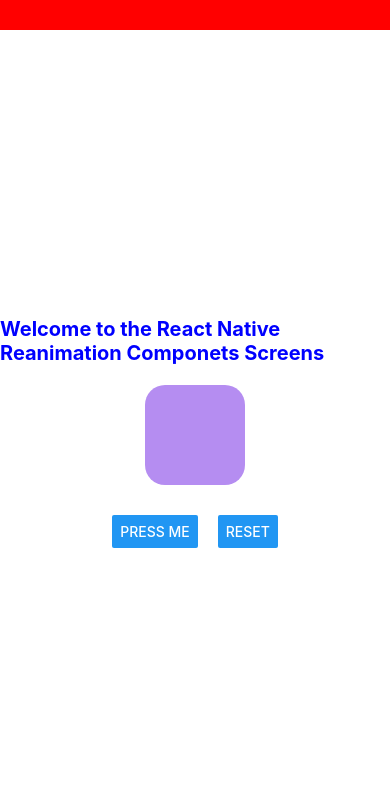
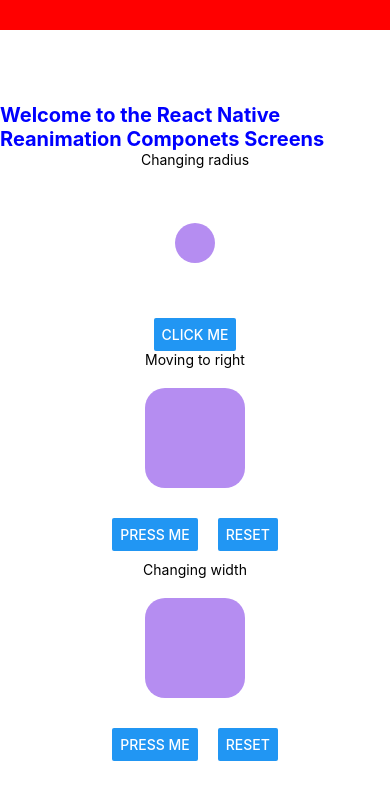
Before and after one commit to tonystark2121/ReactNative_Reanimated, a React Native app: screen / in a window 390 px wide. Shown: the top 800 px of the page. Built offline with nearby package versions, Linux system fonts and the light colour scheme.

Commit message:
new start here

```diff
--- a/App.js
+++ b/App.js
@@ -2,7 +2,18 @@
 import React from 'react';
 import 'react-native-gesture-handler';
 import {NavigationContainer} from '@react-navigation/native';
-import Animated, {useSharedValue, withSpring} from 'react-native-reanimated';
+import Animated, {
+  useAnimatedProps,
+  useAnimatedStyle,
+  useSharedValue,
+  withSpring,
+  withTiming,
+} from 'react-native-reanimated';
+import {Svg, Circle} from 'react-native-svg';
+
+
+
+const AnimatedCircle = Animated.createAnimatedComponent(Circle);
 
 const App = () => {
   const width = useSharedValue(100);
@@ -10,6 +21,26 @@
   const handlePress = () => {
     width.value = withSpring(width.value + 50);
   };
+
+  const translateX = useSharedValue(0);
+
+  const handlePressMoveRight = () => {
+    translateX.value += 50;
+  };
+
+  const animatedStyles = useAnimatedStyle(() => ({
+    transform: [{translateX: withSpring(translateX.value * 2)}],
+  }));
+
+  const r = useSharedValue(20);
+
+  const handlePressCircle = () => {
+    r.value += 10;
+  };
+
+  const animatedProps = useAnimatedProps(() => ({
+    r: withTiming(r.value),
+  }));
 
   return (
     <>
@@ -20,6 +51,26 @@
           <Text style={styles.title}>
             Welcome to the React Native Reanimation Componets Screens
           </Text>
+
+          <Text>Changing radius</Text>
+          <Svg style={styles.svg}>
+            <AnimatedCircle
+              cx="50%"
+              cy="50%"
+              fill="#b58df1"
+              animatedProps={animatedProps}
+            />
+          </Svg>
+          <Button onPress={handlePressCircle} title="Click me" />
+
+          <Text>Moving to right</Text>
+          <Animated.View style={[styles.boxForMove, animatedStyles]} />
+          <View style={{marginVertical: 10, flexDirection: 'row', gap: 20}}>
+            <Button title={'Press me'} onPress={handlePressMoveRight} />
+            <Button title="Reset" onPress={() => (translateX.value = 0)} />
+          </View>
+
+          <Text>Changing width</Text>
           <Animated.View style={{...styles.box, width}} />
           <View style={{marginVertical: 10, flexDirection: 'row', gap: 20}}>
             <Button title={'Press me'} onPress={handlePress} />
@@ -51,4 +102,11 @@
     borderRadius: 20,
     marginVertical: 20,
   },
+  boxForMove: {
+    height: 100,
+    width: 100,
+    backgroundColor: '#b58df1',
+    borderRadius: 20,
+    marginVertical: 20,
+  },
 });
```
